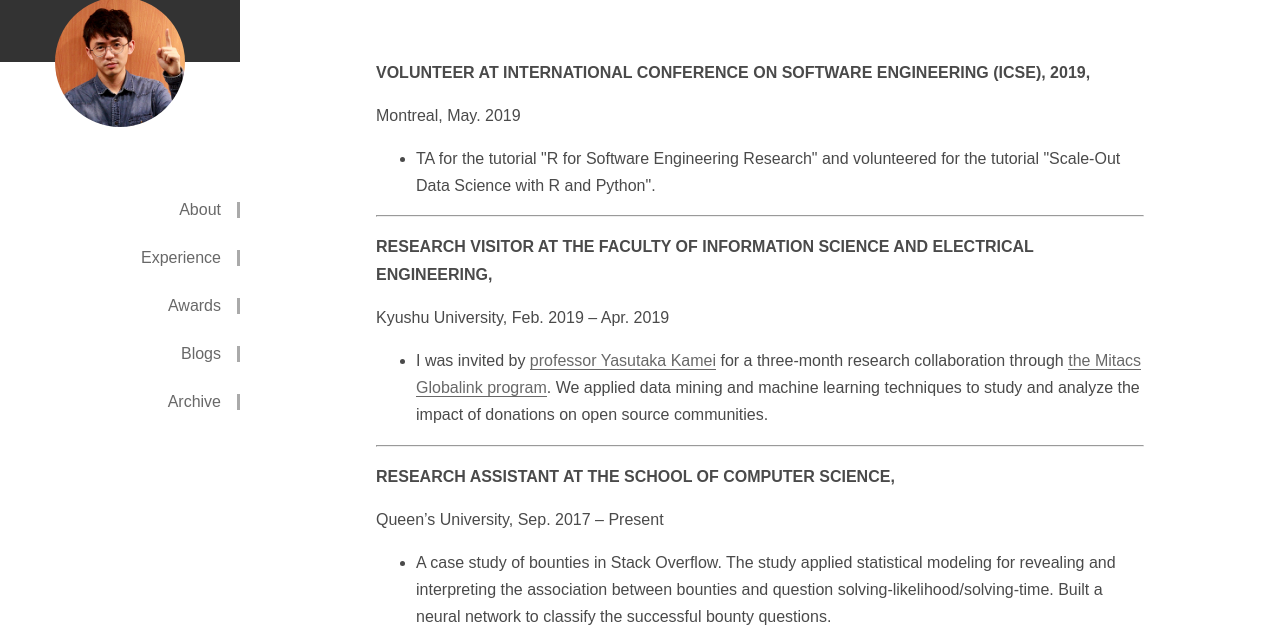
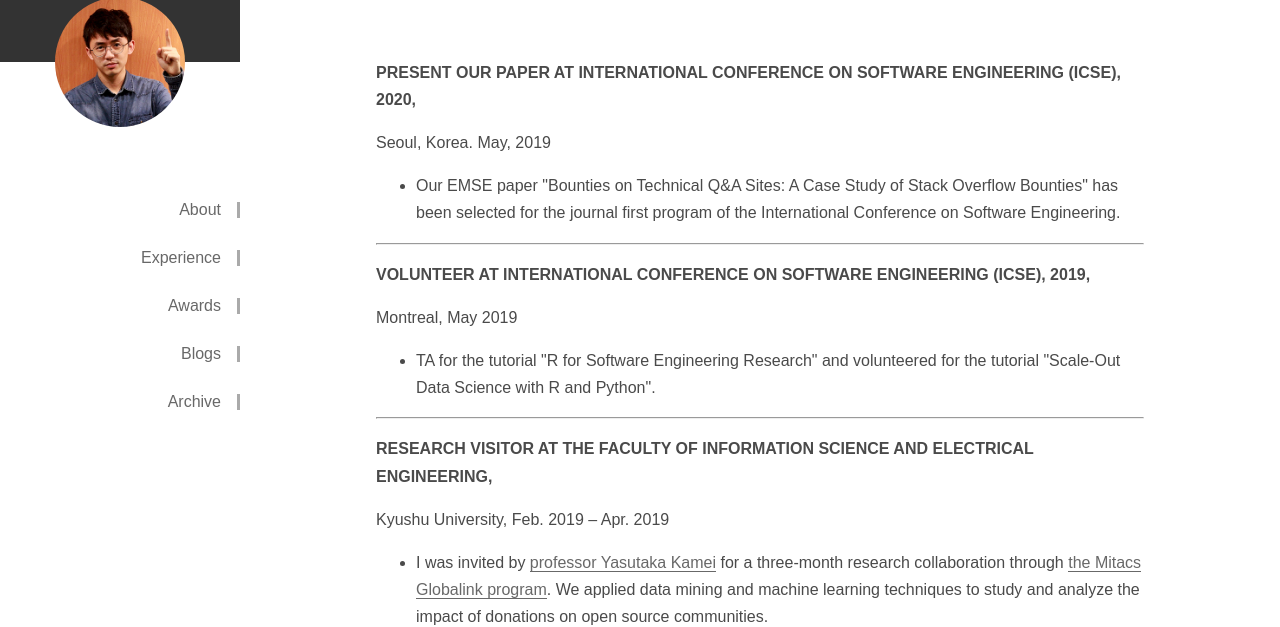
Before and after one commit to yiikou/jiayuan, a plain HTML site: page experience/index.html in a window 1280 px wide. Shown: the part 118-745 px from the top of the page. Drawn offline with Linux system fonts and the light colour scheme; a small style sheet from the web is missing.

Commit message:
update new info

```diff
--- a/experience/index.html
+++ b/experience/index.html
@@ -73,8 +73,15 @@
 
     <section>
 
+      <p><strong>PRESENT OUR PAPER AT INTERNATIONAL CONFERENCE ON SOFTWARE ENGINEERING (ICSE), 2020, </strong> </p>
+<p>Seoul, Korea. May, 2019</p>
+<ul>
+<li>Our EMSE paper "Bounties on Technical Q&A Sites: A Case Study of Stack Overflow Bounties" has been selected for the journal first program of the International Conference on Software Engineering.</li>
+</ul>
+<hr>
+
       <p><strong>VOLUNTEER AT INTERNATIONAL CONFERENCE ON SOFTWARE ENGINEERING (ICSE), 2019, </strong> </p>
-<p>Montreal, May. 2019</p>
+<p>Montreal, May 2019</p>
 <ul>
 <li>TA for the tutorial "R for Software Engineering Research" and volunteered for the tutorial "Scale-Out Data Science with R and Python".</li>
 </ul>
```
Also changed, not shown: about/index.html (+1 -1 lines), awards/index.html (+3 -0 lines), 1 other file.
